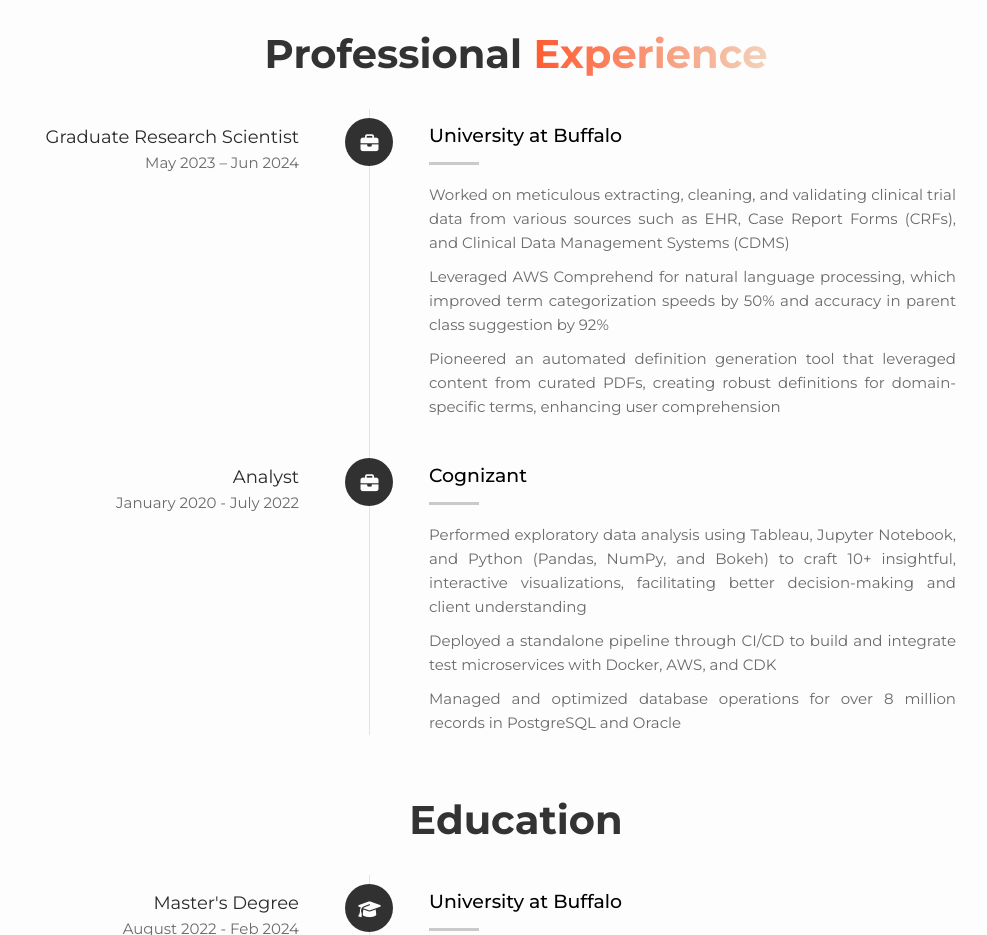
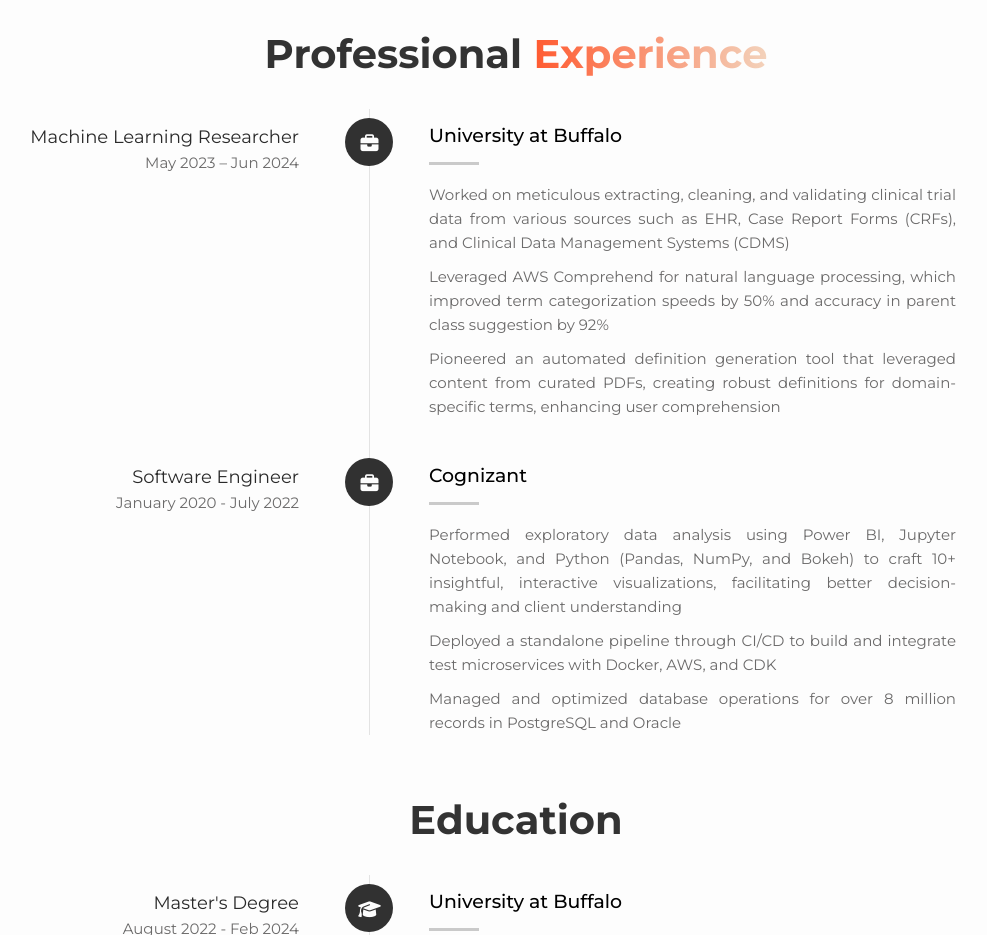
Before and after one commit to SejalKankriya/sejalkankriya.github.io, a plain HTML site: page index.html in a window 1280 px wide. Shown: the part 1700-2635 px from the top of the page, without its empty margins (134-1121 px from the left). Drawn offline with nearby package versions, Linux system fonts and the light colour scheme; animation ran at ten frames a second; a web font is replaced by a local one.

Commit message:
Update index.html

```diff
--- a/index.html
+++ b/index.html
@@ -162,7 +162,7 @@
             </div>
 
             <div class="timeline-header">
-              <h3>Graduate Research Scientist</h3>
+              <h3>Machine Learning Researcher</h3>
               <p>May 2023 – Jun 2024</p>
             </div>
 
@@ -186,14 +186,14 @@
             </div>
 
             <div class="timeline-header">
-              <h3>Analyst</h3>
+              <h3>Software Engineer</h3>
               <p>January 2020 - July 2022</p>
             </div>
 
             <div class="timeline-content">
               <h4>Cognizant</h4>
               <p>
-                Performed exploratory data analysis using Tableau, Jupyter Notebook, and Python (Pandas, NumPy, and
+                Performed exploratory data analysis using Power BI, Jupyter Notebook, and Python (Pandas, NumPy, and
                 Bokeh) to craft 10+ insightful, interactive visualizations, facilitating better decision-making and
                 client understanding
                 <span class="custom-br"></span>
```
